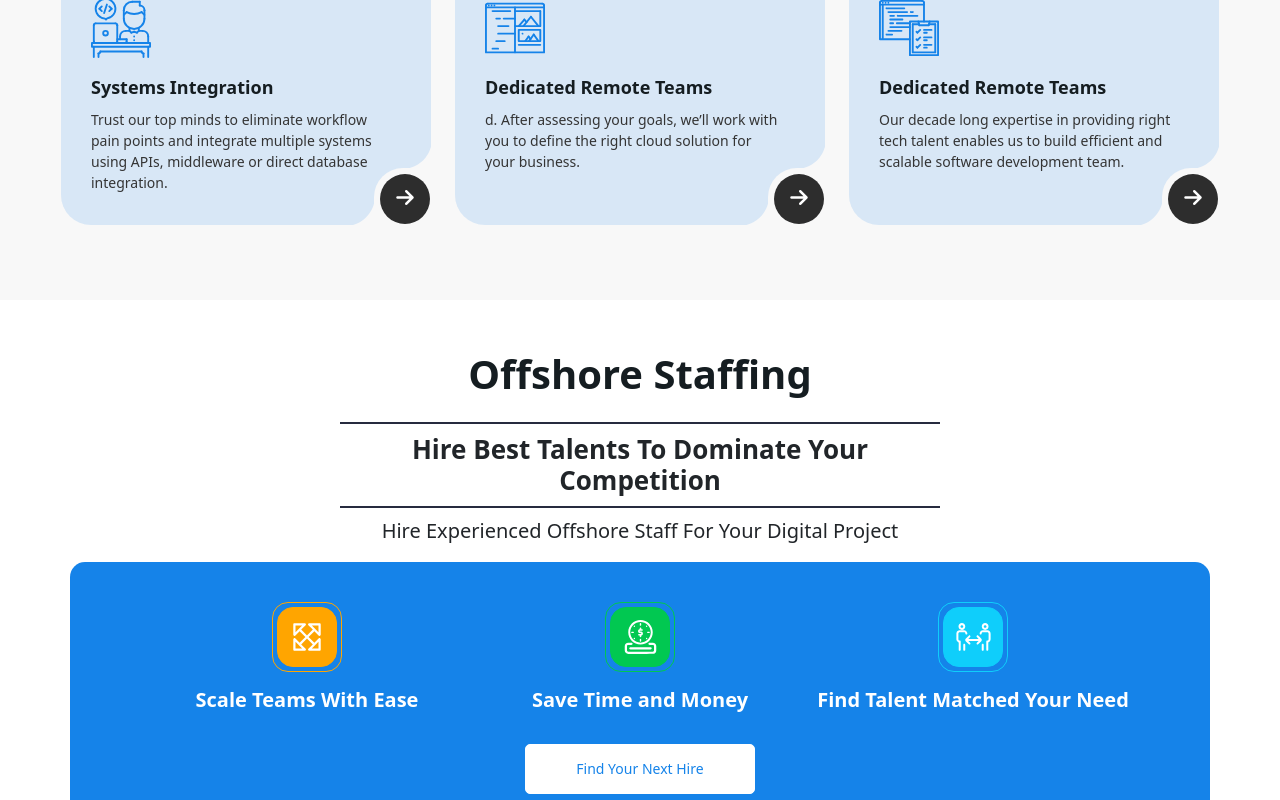
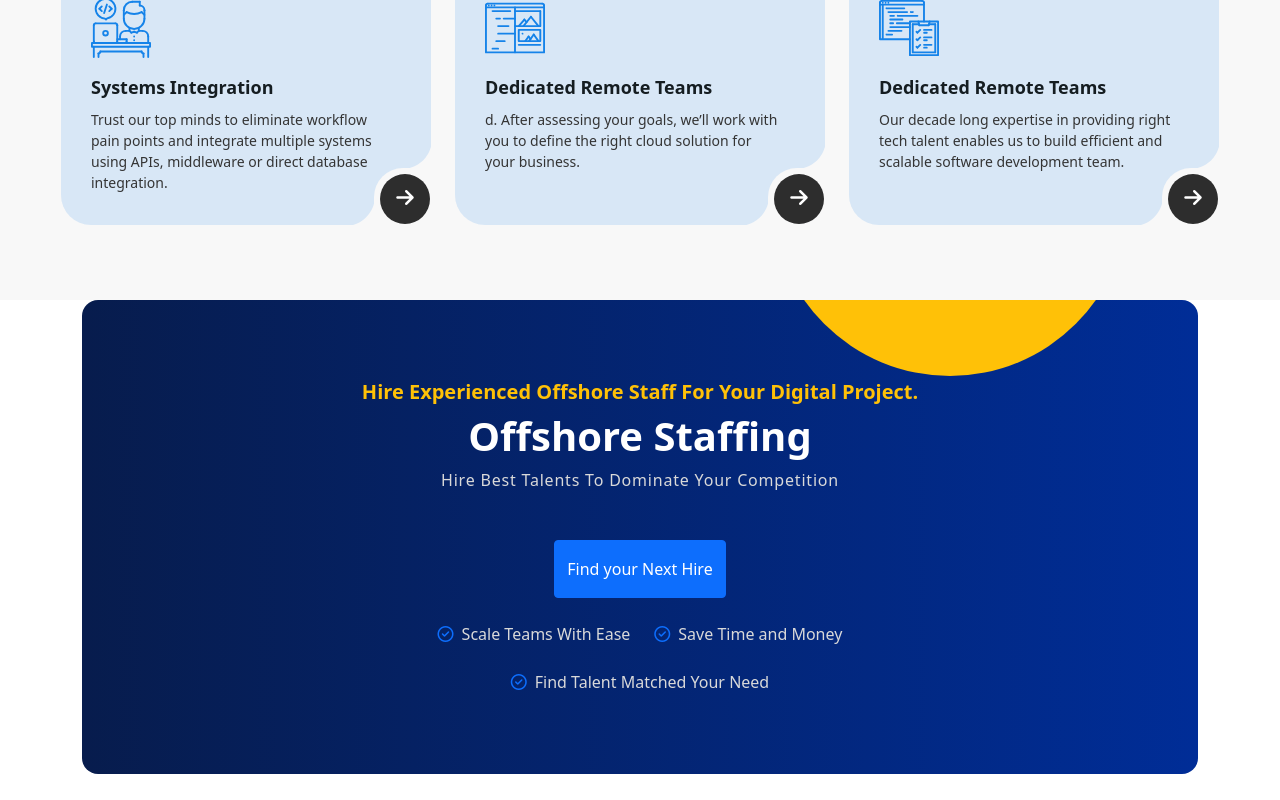
Before and after one commit to qayyumgb/saufik-site, an Angular app: page / in a window 1280 px wide. Shown: the part 1620-2420 px from the top of the page. Built offline with nearby package versions, Linux system fonts and the light colour scheme.

Commit message:
offshore section ui updated

```diff
--- a/src/app/main/home/saufik-offshore-staffing/saufik-offshore-staffing.component.html
+++ b/src/app/main/home/saufik-offshore-staffing/saufik-offshore-staffing.component.html
@@ -1,5 +1,5 @@
 <!-- offshore section -->
-<div class="offshore-staffing">
+<!-- <div class="offshore-staffing">
     <div class="miz-header text-center">
       <h2 class="mb-4">Offshore Staffing</h2>
     </div>
@@ -22,7 +22,7 @@
           </div>
 
           <h6 class="t-heading mt-3">Scale Teams With Ease</h6>
-          <!-- <p class="t-sub mt-1">Easily add more employees to increase your capacity and meet demand as you grow.</p> -->
+        <p class="t-sub mt-1">Easily add more employees to increase your capacity and meet demand as you grow.</p>
         </div>
         <div class="talent-card card-1 d-flex flex-column align-items-center w-sm-100 mb-lg-0 mb-4">
           <div class="t-border secBox">
@@ -32,7 +32,7 @@
           </div>
 
           <h6 class="t-heading mt-3">Save Time and Money</h6>
-          <!-- <p class="t-sub mt-1">Get the best value for your time & money with savings in labor and operational costs.</p> -->
+       <p class="t-sub mt-1">Get the best value for your time & money with savings in labor and operational costs.</p>
         </div>
         <div class="talent-card card-1 d-flex flex-column align-items-center w-sm-100 mb-lg-0 mb-4">
           <div class="t-border lastBox">
@@ -42,7 +42,7 @@
           </div>
 
           <h6 class="t-heading mt-3">Find Talent Matched Your Need</h6>
-          <!-- <p class="t-sub mt-1">Gain access to highly qualified talents and Instantly Identifies best available candidates.</p> -->
+           <p class="t-sub mt-1">Gain access to highly qualified talents and Instantly Identifies best available candidates.</p>
         </div>
 
       </div>
@@ -52,3 +52,32 @@
       </div>
     </div>
   </div>
+
+
+<br><br><br> -->
+<div class="container">
+  <div class="position-relative overflow-hidden offshoring-container">
+    <div class="row justify-content-center">
+      <div class="col-lg-7 col-md-8">
+        <div class="subscribe-info-wrap text-center position-relative z-2">
+          <div class="section-heading">
+            <h4 class="h5 text-warning fw-7"> Hire Experienced Offshore Staff For Your Digital Project.</h4>
+            <h1 class="fw-8"> Offshore Staffing
+            </h1>
+            <p class="tagline-para text-light-dimmed">
+              Hire Best Talents To Dominate Your Competition
+            </p>
+          </div>
+          <div class="form-block-banner mw-60 m-auto mt-5"><a href="/contact" class="btn btn-primary py-3">Find your Next Hire</a></div>
+          <ul class="nav justify-content-center subscribe-feature-list mt-4 gap-4 text-light-dimmed">
+            <li class="nav-item"><span><i class="far fa-check-circle text-primary me-2 "></i>Scale Teams With Ease</span></li>
+            <li class="nav-item"><span><i class="far fa-check-circle text-primary me-2"></i>Save Time and Money</span></li>
+            <li class="nav-item"><span><i class="far fa-check-circle text-primary me-2"></i>Find Talent Matched Your Need</span></li>
+          </ul>
+        </div>
+      </div>
+    </div>
+    <div class="bg-circle rounded-circle circle-shape-3 position-absolute bg-dark-light left-5"></div>
+    <div class="bg-circle rounded-circle circle-shape-1 position-absolute bg-warning right-5"></div>
+  </div>
+</div>
--- a/src/app/main/home/saufik-offshore-staffing/saufik-offshore-staffing.component.scss
+++ b/src/app/main/home/saufik-offshore-staffing/saufik-offshore-staffing.component.scss
@@ -1,134 +1,38 @@
-// offshore styling
-.offshore-staffing{
-    padding: 50px 0px 0px 0px;
-    h2{
-        font-size: 40px;
-        color: #151D21;
+
+// new UI
+.offshoring-container{
+  border-radius: 1rem;
+  background: linear-gradient(90deg,#071c4d,#002d97)!important;
+  padding: 80px 0;
+  color: white;
+  .section-heading h2{
     font-weight: 700;
   }
+  .tagline-para{
+    letter-spacing: 0.8px;
   }
-.talent-container {
-    background-color: #1583e9;
-    padding: 1.5rem;
-    border-radius: 15px;
-    color: white;
-    text-align: center;
+  .circle-shape-1 {
+    top: -280px;
+    width: 356px;
+    min-height: 356px;
+    min-width: 356px;
+    right: 70px;
   }
 
-.talent-inner {
-    padding: 1rem 3rem;
+
+
+  .text-light-dimmed{
+    color: #d9d9d9 !important;
   }
-
-.talent-card .t-sub,
-.talent-card .t-sub,
-.talent-card .t-heading {
-    margin: 0;
-}
-
-.talent-title {
-    border-top: 2px solid #262b3f;
-    border-bottom: 2px solid #262b3f;
-    padding: 10px 0px;
-    max-width: 600px;
-    margin: 0 auto;
-    font-size: 26px;
-    font-weight: 700;
-}
-
-.t-icon {
-    width: 60px;
-    height: 60px;
-    color: white;
-    display: flex;
-    justify-content: center;
-    border-radius: 16px;
-    border: 1px solid;
-    margin: 4px;
-}
-
-.technical-staff {
-    background: orange;
-    border-color: orange;
-}
-
-.timeMoney {
-    background: #01c851;
-    border-color: #01c851;
-}
-
-.t-list {
-    background: #0fcefb;
-    border-color: #0fcefb;
-}
-
-.t-icon img {
-    width: 35px;
-}
-
-.t-heading {
-    font-weight: 600;
-    font-size: 20px;
-}
-
-.talent-subtitle {
-    font-size: 20px;
-    font-weight: 500;
-}
-
-.t-sub {
-    font-size: 16px;
-}
-
-.t-sub, .talent-subtitle {
-    font-weight: 500;
-}
-
-.talent-subtitle {
-    margin-bottom: 2rem;
-}
-
-.t-border {
-    border-radius: 16px;
-    border: 1.9px solid;
-}
-
-.firstBox {
-    border-color: orange;
-}
-
-.secBox {
-    border-color: #01c851;
-}
-
-.lastBox {
-    border-color: #0fcefb;
-}
-
-.talent-footer a {
-    padding: 16px 56px;
-    font-size: 18px;
-    cursor: pointer;
-    color: #0D45B6;
-}
-
-    .talent-footer a:hover {
-        background: #0D45B6 !important;
-        border: 1px solid #fff !important;
-        color: white;
-    }
-
-.talent-card {
-    width: 330px;
-}
-
-.technical-staff img {
-    width: 28px !important;
-}
-.talent-footer{
-    .btn-rounded{
-        color: #1583e9 !important;
-        &:hover{
-            color: #fff !important;
+  .watch-now-btn i {
+    width: 40px;
+    height: 40px;
+    line-height: 38px;
+    font-size: 12px;
+    transition: all .3s ease-in-out;
+    border: 2px solid #fff;
+    margin-right: 10px;
+    border-radius: 50%;
+    color: #c0c0c5;
   }
 }
-}
--- a/src/styles.scss
+++ b/src/styles.scss
@@ -1,5 +1,5 @@
 /* You can add global styles to this file, and also import other style files */
-.btn-rounded{
+.btn-rounded {
   padding: 1rem 3.125rem;
   font-size: 0.875rem;
   line-height: 1rem;
@@ -10,8 +10,45 @@
   display: block;
   border-radius: 5px;
   color: #262B3F;
-    &:hover{
+
+  &:hover {
     background: #262B3F;
     color: #fff;
   }
 }
+
+.fw-1 {
+  font-weight: 100 !important;
+}
+
+.fw-2 {
+  font-weight: 200 !important;
+}
+
+.fw-3 {
+  font-weight: 300 !important;
+}
+
+.fw-4 {
+  font-weight: 400 !important;
+}
+
+.fw-5 {
+  font-weight: 500 !important;
+}
+
+.fw-6 {
+  font-weight: 600 !important;
+}
+
+.fw-7 {
+  font-weight: 700 !important;
+}
+
+.fw-8 {
+  font-weight: 800 !important;
+}
+
+.fw-9 {
+  font-weight: 900 !important;
+}
```
Lines whose indentation alone changed are shown as unchanged.
